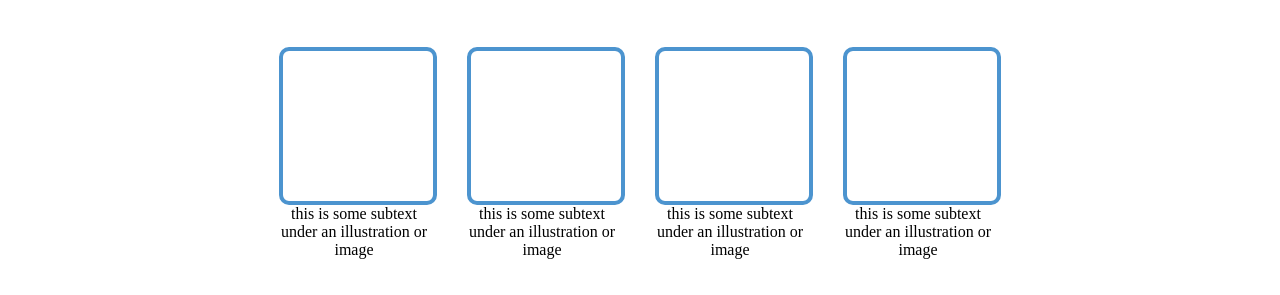
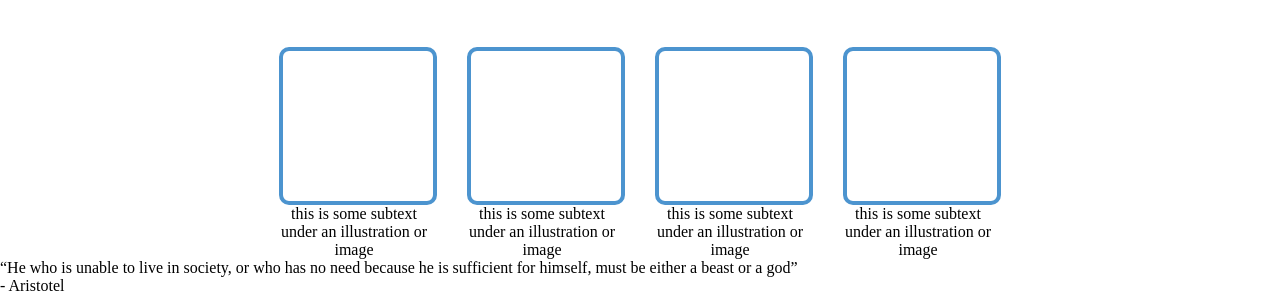
Before and after one commit to BahkoHatake/odin-landing-page, a plain HTML site: page index.html in a window 1280 px wide. Shown: the part 740-1035 px from the top of the page. Before the commit the page ends 999 px from the top, so only its background shows below. Drawn offline with Linux system fonts and the light colour scheme.

Commit message:
make third section html

```diff
--- a/index.html
+++ b/index.html
@@ -48,6 +48,12 @@
             </div>
         </div>
     </div>
+    <div class="third">
+        <div class="quote">
+            <div class="real">“He who is unable to live in society, or who has no need because he is sufficient for himself, must be either a beast or a god”</div>
+            <div class="ps">- Aristotel</div>
+        </div>
+    </div>
 
 </body>
 </html>
--- a/styl.css
+++ b/styl.css
@@ -113,3 +113,4 @@ ul{
     text-align: center;
     flex:none;
     width: 150px;
+}
```
